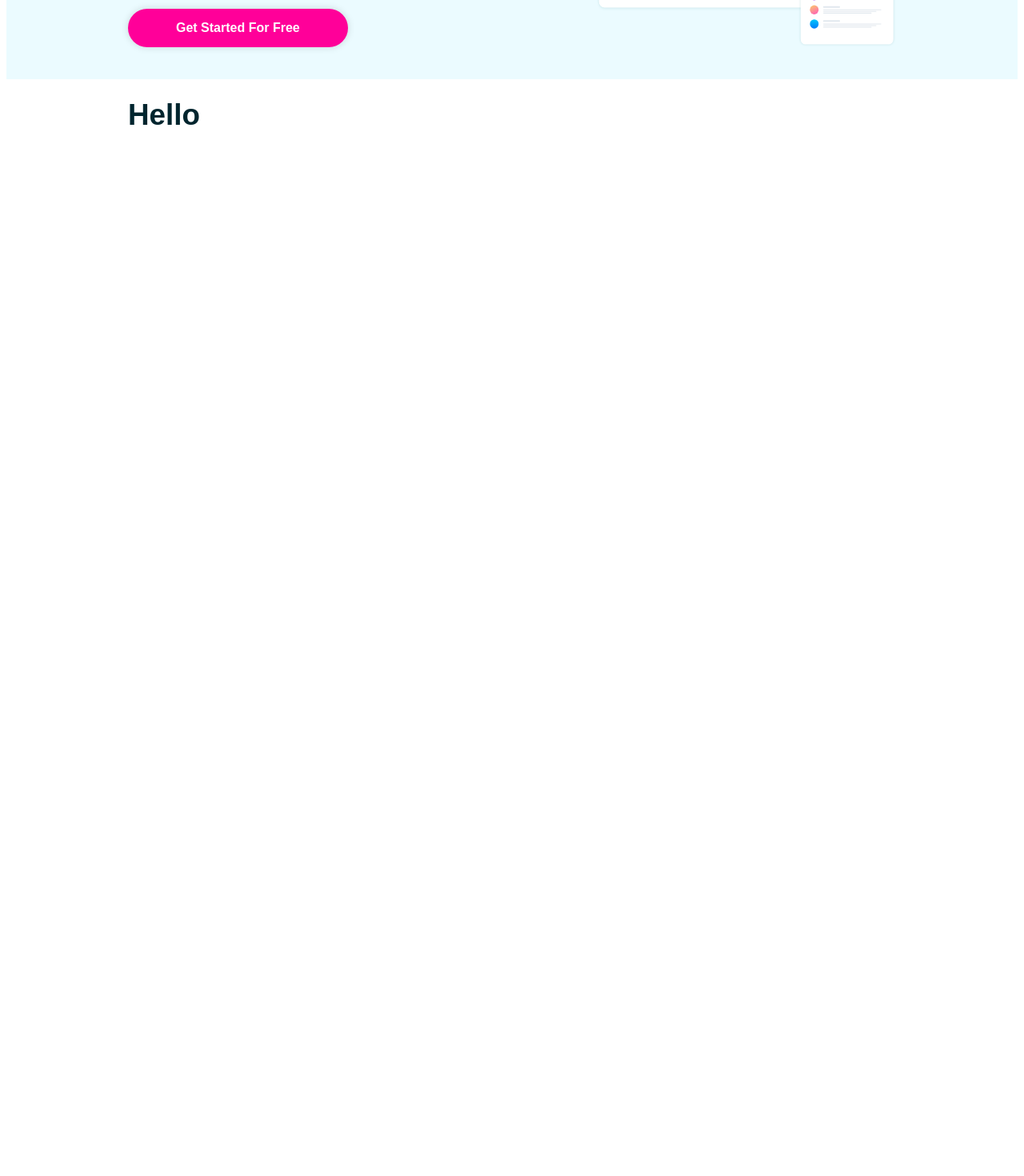
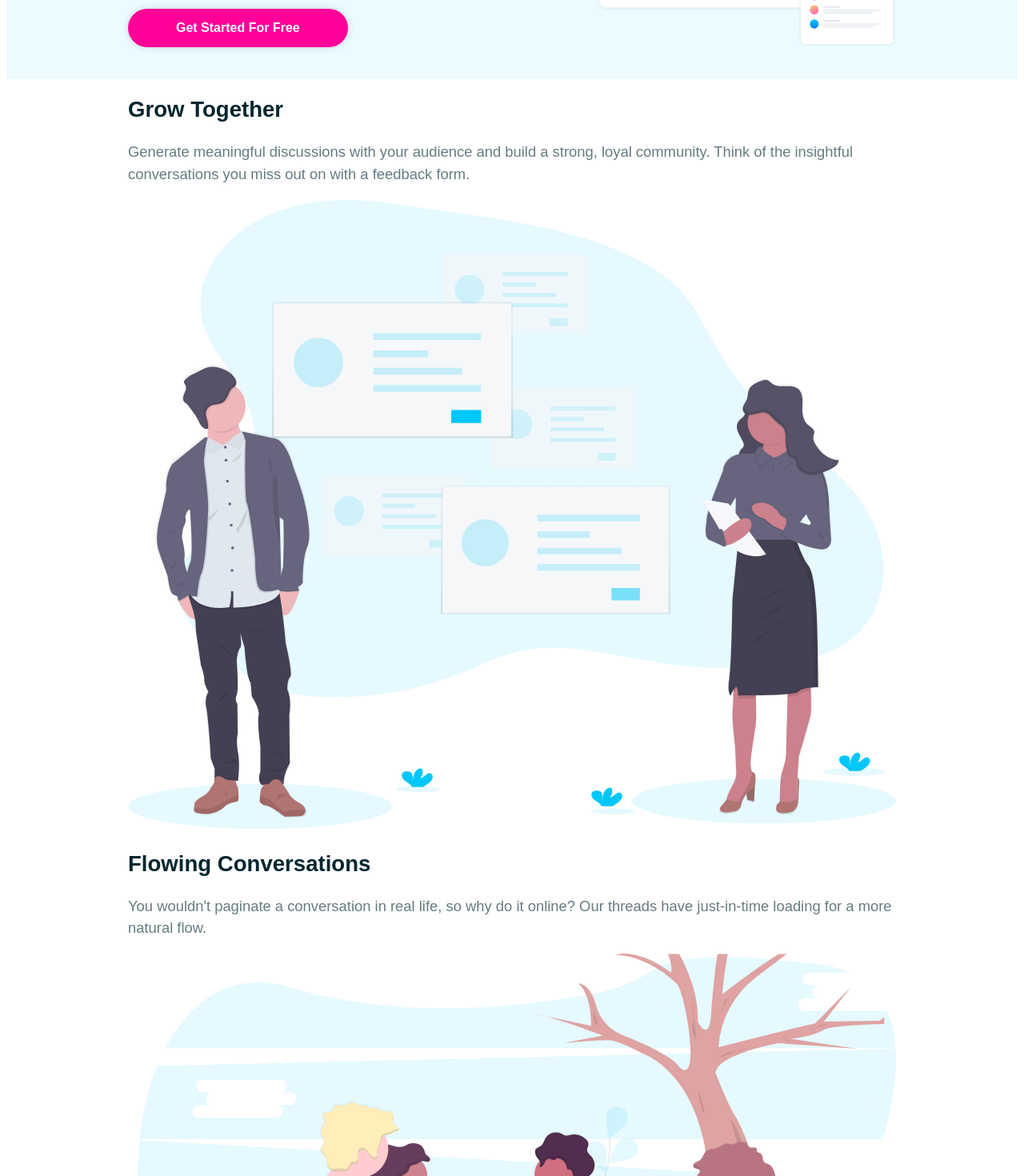
Before and after one commit to Lu-Smith/styled-components, a React (Create React App) app: page / in a window 1280 px wide. Shown: the part 360-1830 px from the top of the page at 80% size. Before the commit the page ends 800 px from the top, so only its background shows below. Built offline with nearby package versions, Linux system fonts and the light colour scheme.

Commit message:
Added Card.js and content.js

```diff
--- a/src/App.js
+++ b/src/App.js
@@ -1,7 +1,9 @@
 import { Container } from "./components/styles/Container.styled";
 import Header from "./components/Header";
+import Card from "./components/Card";
 import { ThemeProvider } from "styled-components";
 import GlobalStyles from "./components/styles/Global";
+import content from "./content";
 
 const theme = {
   colors: {
@@ -20,7 +22,9 @@ function App() {
         <GlobalStyles />
         <Header />
         <Container>
-          <h1>Hello</h1>
+          {content.map((item, index) => (
+            <Card key={index} item={item} />
+          ))}
         </Container>
       </>
     </ThemeProvider>
--- /dev/null
+++ b/src/components/Card.js
@@ -0,0 +1,15 @@
+import React from "react";
+
+export default function Card({ item: { id, title, body, image } }) {
+  return (
+    <div>
+      <div>
+        <h2>{title}</h2>
+        <p>{body}</p>
+      </div>
+      <div>
+        <img src={`./images/${image}`} alt="" />
+      </div>
+    </div>
+  );
+}
--- /dev/null
+++ b/src/content.js
@@ -0,0 +1,22 @@
+const content = [
+  {
+    id: 1,
+    title: "Grow Together",
+    body: "Generate meaningful discussions with your audience and build a strong, loyal community. Think of the insightful conversations you miss out on with a feedback form.",
+    image: "illustration-grow-together.svg",
+  },
+  {
+    id: 2,
+    title: "Flowing Conversations",
+    body: "You wouldn't paginate a conversation in real life, so why do it online? Our threads have just-in-time loading for a more natural flow.",
+    image: "illustration-flowing-conversation.svg",
+  },
+  {
+    id: 3,
+    title: "Your Users",
+    body: "It takes no time at all to integrate Huddle with your app's authentication solution. This means, once signed in to your app, your users can start chatting immediately.",
+    image: "illustration-your-users.svg",
+  },
+];
+
+export default content;
```
